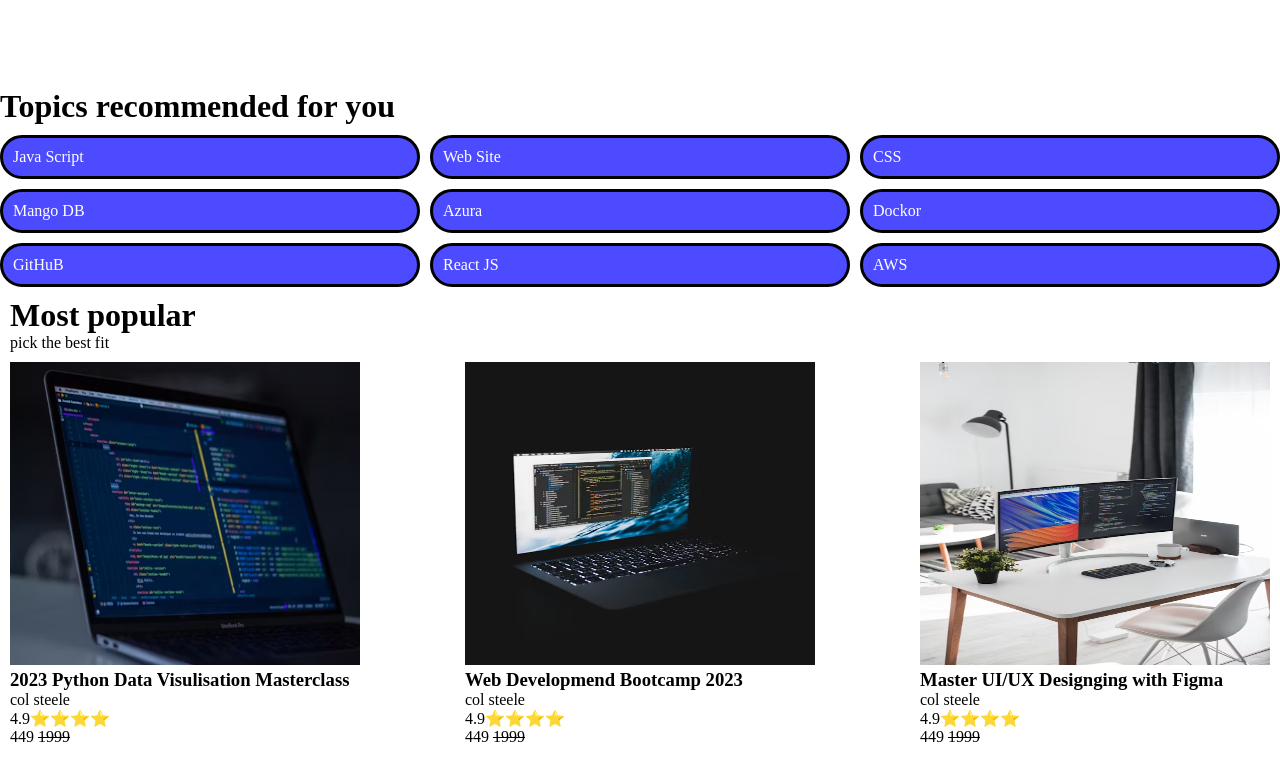
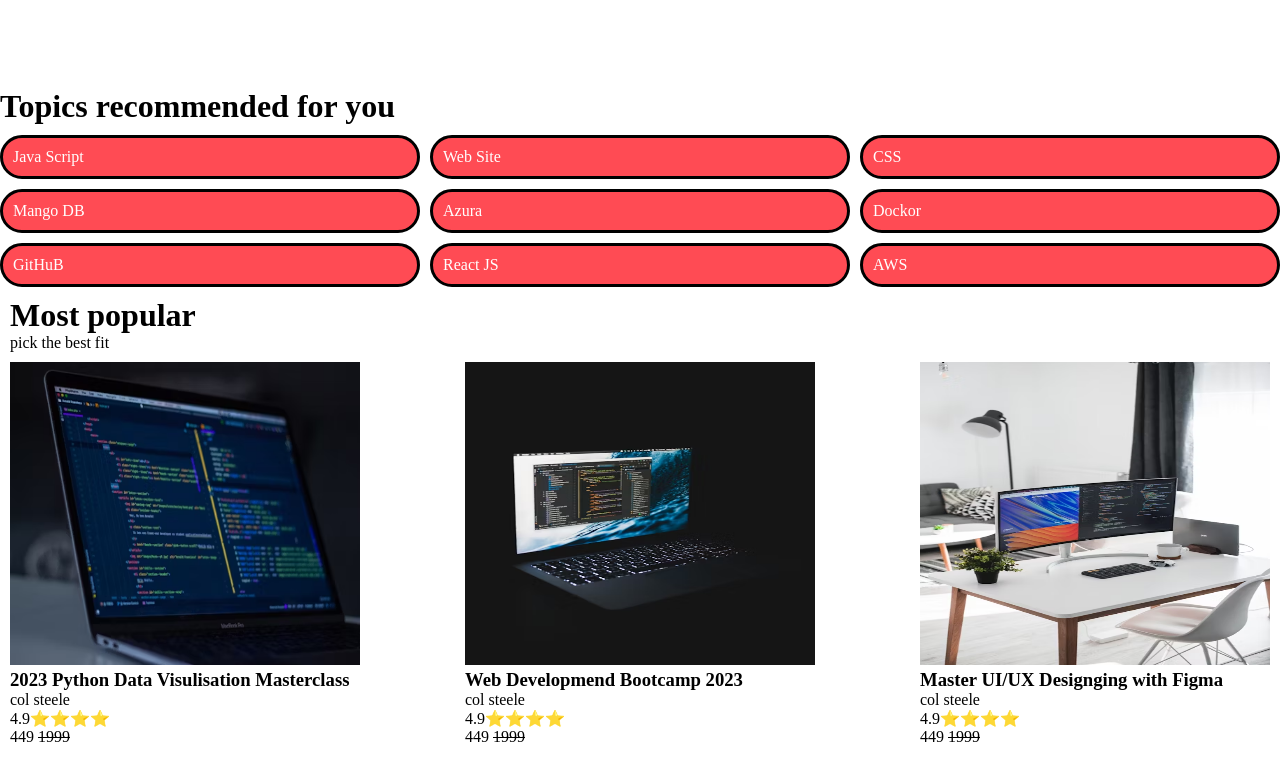
Before and after one commit to tkvtharani/udamy--clone, a plain HTML site: page index.html in a window 1280 px wide. Shown: the part 1188-1969 px from the top of the page. Drawn offline with Linux system fonts and the light colour scheme; a web font is replaced by a local one.

Commit message:
added back ground color

```diff
--- a/style.css
+++ b/style.css
@@ -96,7 +96,7 @@ color:#ff00bf;
 
 .topics__container p {
     border: solid black;
-    background-color: #0400ffb4;
+    background-color: #ff000db4;
     color:white;
     border-radius: 30px;
     padding: 10px;
```
